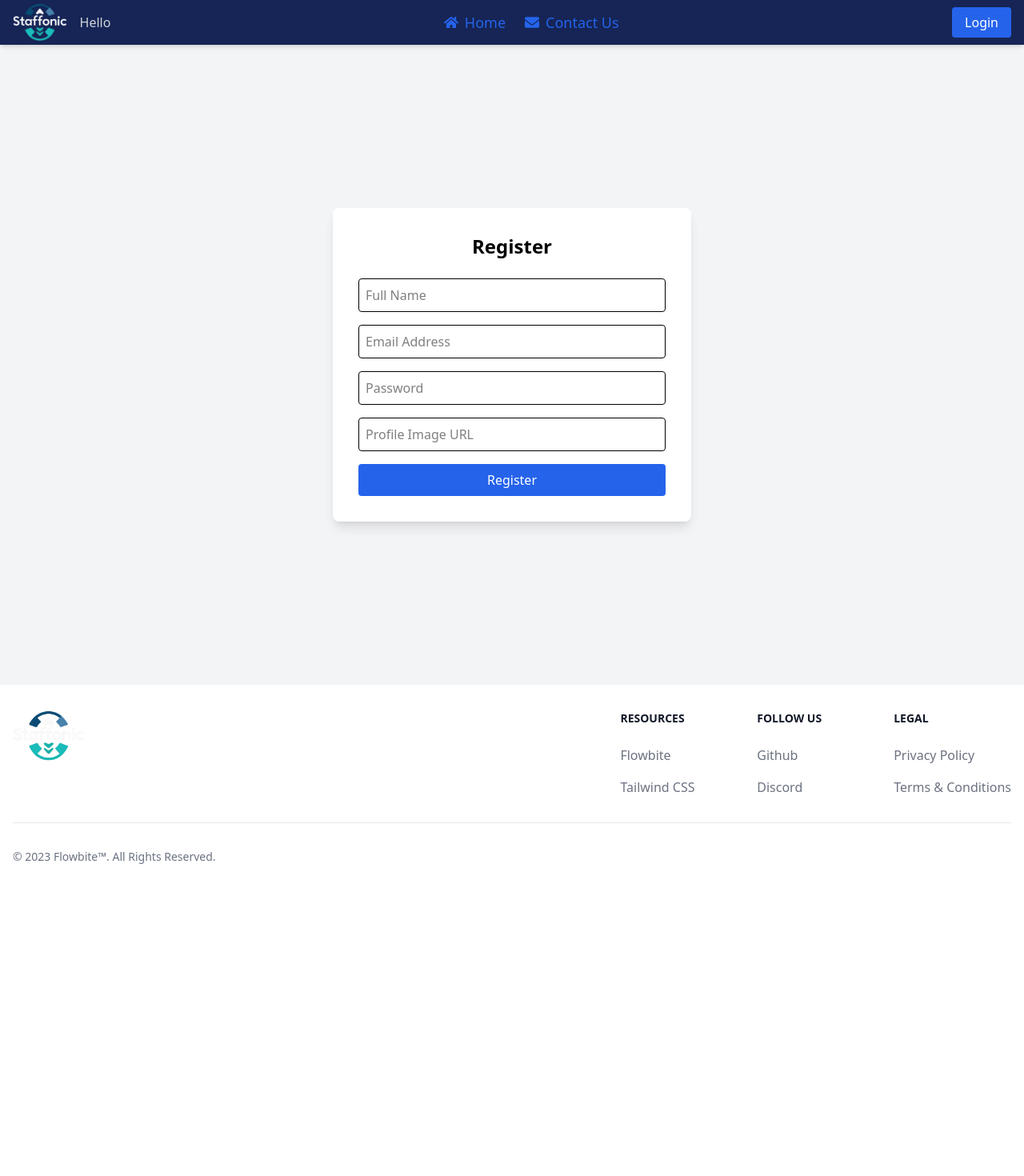
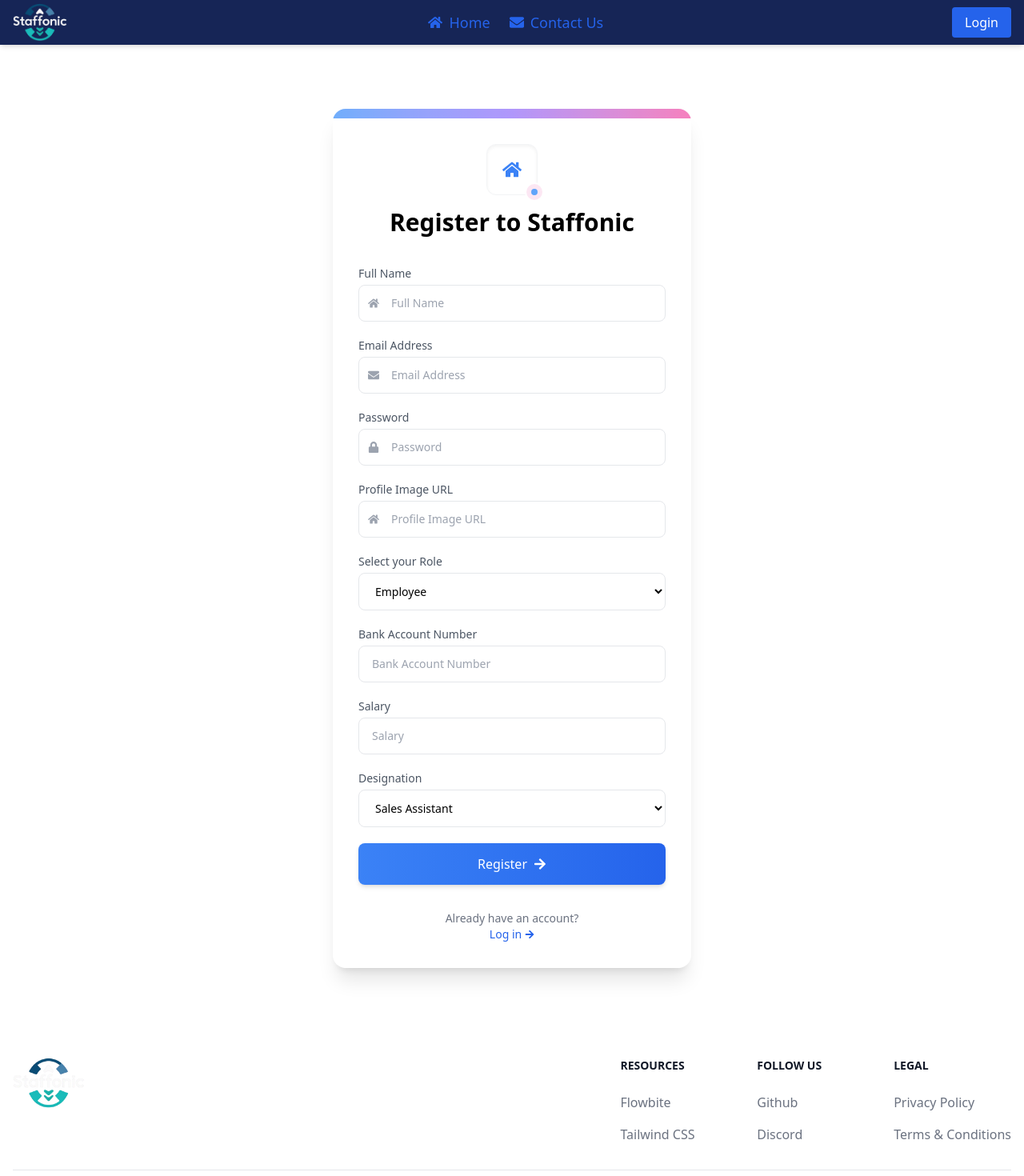
Before and after one commit to SiamunShakib/staffonic-client, a React (Vite) app: page /register in a window 1280 px wide. Shown: the top 1470 px of the page at 80% size. Before the commit the page ends 1113 px from the top, so only its background shows below. Built offline with nearby package versions, Linux system fonts and the light colour scheme; no server answers.

Commit message:
redesign the register page

```diff
--- a/src/Components/Navbar.jsx
+++ b/src/Components/Navbar.jsx
@@ -7,7 +7,7 @@
 const Navbar = () => {
   const [menuOpen, setMenuOpen] = useState(false);
   const toggleMenu = () => setMenuOpen(!menuOpen);
-  const { user, logOut } = useContext(AuthContext);
+  const { user, userData, logOut } = useContext(AuthContext);
   const navigate = useNavigate();
 
   const handleLogout = () => {
@@ -42,7 +42,7 @@
             <FaTachometerAlt /> Dashboard
           </span>
 
-          {user.role === "employee" && (
+          {userData?.role === "employee" && (
             <ul className="absolute left-0 mt-2 w-56 bg-white shadow-lg rounded-md p-2 space-y-2 z-50 hidden group-hover:block">
               <li>
                 <NavLink
@@ -63,7 +63,7 @@
             </ul>
           )}
 
-          {user.role === "hr" && (
+          {userData?.role === "hr" && (
             <ul className="absolute left-0 mt-2 w-56 bg-white shadow-lg rounded-md p-2 space-y-2 z-50 hidden group-hover:block">
               <li>
                 <NavLink
@@ -84,7 +84,7 @@
             </ul>
           )}
 
-          {user.role === "admin" && (
+          {userData?.role === "admin" && (
             <ul className="absolute left-0 mt-2 w-56 bg-white shadow-lg rounded-md p-2 space-y-2 z-50 hidden group-hover:block">
               <li>
                 <NavLink
@@ -125,8 +125,8 @@
           <a href="/">
             <img src="/public/logo.png" alt="Logo" className="h-12" />
           </a>
-          <h2 className="text-white">{user?.name}</h2>
-          <h2 className="text-gray-300 capitalize">{user?.role} hello</h2>
+          <h2 className="text-white">{userData?.name}</h2>
+          <h2 className="text-gray-300 capitalize">{userData?.role}</h2>
         </div>
 
         <div className="md:hidden">
@@ -175,7 +175,7 @@
                 alt="Profile"
                 className="w-8 h-8 rounded-full border"
               />
-              <span className="text-gray-700 text-sm">{user.displayName}</span>
+              <span className="text-gray-700 text-sm">{userData?.name || user.displayName}</span>
               <NavLink
                 onClick={handleLogout}
                 to="/login"
--- a/src/Context/AuthProvider.jsx
+++ b/src/Context/AuthProvider.jsx
@@ -13,62 +13,61 @@
 
 const AuthProvider = ({ children }) => {
     const [loading, setLoading] = useState(true);
-    const [user, setUser] = useState(null);
+    const [user, setUser] = useState(null);        // Firebase user
+    const [userData, setUserData] = useState(null); // Backend user
     const provider = new GoogleAuthProvider();
 
     const createUser = (email, password) => {
         setLoading(true);
         return createUserWithEmailAndPassword(auth, email, password);
-    }
+    };
 
     const loginUser = (email, password) => {
         setLoading(true);
         return signInWithEmailAndPassword(auth, email, password);
-    }
+    };
 
     const loginWithGoogle = () => {
         setLoading(true);
         return signInWithPopup(auth, provider);
-    }
+    };
 
     const logOut = () => signOut(auth);
 
     const updateUser = (updatedData) => {
         setLoading(true);
         return updateProfile(auth.currentUser, updatedData);
+    };
+
+    // Fetch userData from backend
+    const fetchUserData = async (currentUser) => {
+        try {
+            const res = await fetch(`http://localhost:5000/users?email=${currentUser.email}`);
+            const data = await res.json();
+            if (data.length > 0) setUserData(data[0]);
+        } catch (err) {
+            console.error(err);
         }
+    };
 
     useEffect(() => {
         const unSubscribe = onAuthStateChanged(auth, async (currentUser) => {
+            setUser(currentUser);
+
             if (currentUser) {
-                try {
-                    // Fetch full user from backend
-                    const res = await fetch(`http://localhost:5000/users?email=${currentUser.email}`);
-                    const data = await res.json();
-                    if (data.length > 0) {
-                        setUser(data[0]); // backend user with role, fired, etc.
-                    } else {
-                        // fallback if user not in backend yet
-                        setUser({
-                            name: currentUser.displayName || "",
-                            email: currentUser.email,
-                            photoURL: currentUser.photoURL || "",
-                            role: "employee", // default
-                            fired: false      // default
-                        });
-                    }
-                } catch (err) {
-                    console.error(err);
-                    setUser({
+                // set default immediately
+                setUserData({
                     name: currentUser.displayName || "",
                     email: currentUser.email,
                     photoURL: currentUser.photoURL || "",
                     role: "employee",
                     fired: false
                 });
-                }
+
+                // fetch backend data immediately
+                fetchUserData(currentUser);
             } else {
-                setUser(null);
+                setUserData(null);
             }
             setLoading(false);
         });
@@ -76,16 +75,25 @@
         return () => unSubscribe();
     }, []);
 
+    // Poll backend every 5 seconds if user exists
+    useEffect(() => {
+        if (!user) return;
+        const interval = setInterval(() => fetchUserData(user), 5000);
+        return () => clearInterval(interval);
+    }, [user]);
+
     const authInfo = {
         user,
+        userData,
         setUser,
+        setUserData,
         loading,
         createUser,
         loginUser,
         logOut,
         updateUser,
         loginWithGoogle
-    }
+    };
 
     return (
         <AuthContext.Provider value={authInfo}>
--- a/src/Pages/Login.jsx
+++ b/src/Pages/Login.jsx
@@ -34,7 +34,7 @@
         });
       })
       .catch(error =>{
-         Swal.fire("Error", "Google login failed", error);
+         Swal.fire("Login Error", "Invalid User Name or Password", error);
 
       })
     }
--- a/src/Pages/Profile/Profile.jsx
+++ b/src/Pages/Profile/Profile.jsx
@@ -2,14 +2,14 @@
 import { AuthContext } from '../../Context/AuthContext';
 
 const Profile = () => {
-    const {user} = useContext(AuthContext)
+    const {user, userData} = useContext(AuthContext)
     console.log({user})
 
     return (
         <div>
-            <h1>{user?.displayName}</h1>
-            <h1>{user?.email}</h1>
-            <h1>{user?.role}</h1>
+            <h1>{userData?.name}</h1>
+            <h1>{userData?.email}</h1>
+            <h1>{userData?.role}</h1>
             <img src={user?.photoURL} alt={user?.displayName} />
         </div>
     );
--- a/src/Pages/Register.jsx
+++ b/src/Pages/Register.jsx
@@ -1,7 +1,9 @@
 import React, { useContext, useState } from "react";
 import { AuthContext } from "../Context/AuthContext";
-import { useNavigate } from "react-router";
+import { useNavigate, Link } from "react-router";
 import Swal from "sweetalert2";
+import { Helmet } from "react-helmet-async";
+import { FaArrowRight, FaHome, FaLock, FaEnvelope } from "react-icons/fa";
 
 const Register = () => {
   const { createUser, updateUser, setUser } = useContext(AuthContext);
@@ -15,6 +17,10 @@
     const email = form.email.value;
     const password = form.password.value;
     const imageUrl = form.image.value;
+    const role = form.role.value;
+    const bankAccount = form.bankAccount.value;
+    const salary = parseFloat(form.salary.value) || 0;
+    const designation = form.designation.value;
 
     setError("");
 
@@ -29,28 +35,27 @@
     }
 
     try {
-      // Firebase: create user
       const result = await createUser(email, password);
       if (!result?.user) throw new Error("User creation failed");
 
-      // Firebase: update profile
       await updateUser({
         displayName: name,
         photoURL: imageUrl,
       });
 
-      // MongoDB: save user to backend
       const newUser = {
         name,
         email,
         photo: imageUrl,
-        role: "employee", // default role
+        role,
+        designation,
+        bankAccount,
+        salary,
         isVerified: false,
         fired: false,
         createdAt: new Date(),
       };
 
-      // Check if user already exists
       const checkRes = await fetch(`http://localhost:5000/users?email=${email}`);
       const existingUsers = await checkRes.json();
 
@@ -61,11 +66,11 @@
           body: JSON.stringify(newUser),
         });
       }
-      // Fetch full user from backend and set to state
+
       const savedUserRes = await fetch(`http://localhost:5000/users?email=${email}`);
       const savedUsers = await savedUserRes.json();
       if (savedUsers.length > 0) {
-        setUser(savedUsers[0]); // set user with role, name, photo, etc.
+        setUser(savedUsers[0]);
       }
 
       Swal.fire({
@@ -76,7 +81,7 @@
         timer: 1500,
       });
 
-      navigate("/"); // redirect after success
+      navigate("/");
     } catch (err) {
       setError(err.message);
       console.error(err);
@@ -84,45 +89,148 @@
   };
 
   return (
-    <div className="min-h-screen flex items-center justify-center bg-gray-100">
-      <div className="bg-white shadow-lg rounded-lg p-8 w-full max-w-md">
-        <h2 className="text-2xl font-bold text-center mb-6">Register</h2>
-        <form onSubmit={handleRegister} className="space-y-4">
+    <div className="py-10 md:py-20 flex items-center justify-center px-4">
+      <Helmet>
+        <title>Staffonic | Register</title>
+      </Helmet>
+      <div className="w-full max-w-md bg-bas rounded-2xl overflow-hidden shadow-xl hover:shadow-2xl transition-all duration-500">
+        <div className="relative h-3 bg-gradient-to-r from-blue-400 via-purple-400 to-pink-400">
+          <div className="absolute inset-0 bg-white opacity-10"></div>
+        </div>
+
+        <div className="p-8">
+          <div className="flex flex-col items-center mb-8 group">
+            <div className="relative mb-4">
+              <div className="w-16 h-16 rounded-xl flex items-center justify-center border border-gray-100 shadow-inner group-hover:rotate-6 transition-transform duration-300">
+                <FaHome className="text-blue-500 text-2xl" />
+              </div>
+              <div className="absolute -bottom-2 -right-2 w-6 h-6 rounded-full bg-pink-100 border-2 border-white flex items-center justify-center">
+                <div className="w-2 h-2 rounded-full bg-blue-400"></div>
+              </div>
+            </div>
+            <h1 className="text-3xl font-bold text-primary mb-1">Register to Staffonic</h1>
+          </div>
+
+          {/* Register Form */}
+          <form onSubmit={handleRegister} className="space-y-5">
+            <div className="relative">
+              <label className="block mb-1 text-sm font-medium text-gray-600">Full Name</label>
               <input
+                required
+                name="name"
                 type="text"
-            name="name"
+                className="w-full px-4 pl-10 py-3 text-sm border border-gray-200 rounded-lg focus:ring-2 focus:ring-blue-400 focus:border-blue-400 outline-none transition-all placeholder-gray-400"
                 placeholder="Full Name"
-            className="w-full p-2 border rounded"
+              />
+              <FaHome className="absolute left-3 top-10 text-gray-400 text-sm" />
+            </div>
+
+            <div className="relative">
+              <label className="block mb-1 text-sm font-medium text-gray-600">Email Address</label>
+              <input
                 required
+                name="email"
+                type="email"
+                className="w-full px-4 pl-10 py-3 text-sm border border-gray-200 rounded-lg focus:ring-2 focus:ring-blue-400 focus:border-blue-400 outline-none transition-all placeholder-gray-400"
+                placeholder="Email Address"
               />
+              <FaEnvelope className="absolute left-3 top-10 text-gray-400 text-sm" />
+            </div>
+
+            <div className="relative">
+              <label className="block mb-1 text-sm font-medium text-gray-600">Password</label>
               <input
-            type="email"
-            name="email"
-            placeholder="Email Address"
-            className="w-full p-2 border rounded"
                 required
+                name="password"
+                type="password"
+                className="w-full px-4 pl-10 py-3 text-sm border border-gray-200 rounded-lg focus:ring-2 focus:ring-blue-400 focus:border-blue-400 outline-none transition-all placeholder-gray-400"
+                placeholder="Password"
               />
+              <FaLock className="absolute left-3 top-10 text-gray-400 text-sm" />
+            </div>
+
+            <div className="relative">
+              <label className="block mb-1 text-sm font-medium text-gray-600">Profile Image URL</label>
               <input
-            type="password"
-            name="password"
-            placeholder="Password"
-            className="w-full p-2 border rounded"
                 required
+                name="image"
+                type="text"
+                className="w-full px-4 pl-10 py-3 text-sm border border-gray-200 rounded-lg focus:ring-2 focus:ring-blue-400 focus:border-blue-400 outline-none transition-all placeholder-gray-400"
+                placeholder="Profile Image URL"
               />
+              <FaHome className="absolute left-3 top-10 text-gray-400 text-sm" />
+            </div>
+
+            <div className="relative">
+              <label className="block mb-1 text-sm font-medium text-gray-600">Select your Role</label>
+              <select
+                name="role"
+                required
+                className="w-full px-4 py-3 text-sm border border-gray-200 rounded-lg focus:ring-2 focus:ring-blue-400 focus:border-blue-400 outline-none transition-all"
+                defaultValue="employee"
+              >
+                <option value="employee">Employee</option>
+                <option value="hr">HR</option>
+              </select>
+            </div>
+
+            <div className="relative">
+              <label className="block mb-1 text-sm font-medium text-gray-600">Bank Account Number</label>
               <input
+                required
+                name="bankAccount"
                 type="text"
-            name="image"
-            placeholder="Profile Image URL"
-            className="w-full p-2 border rounded"
+                className="w-full px-4 py-3 text-sm border border-gray-200 rounded-lg focus:ring-2 focus:ring-blue-400 focus:border-blue-400 outline-none transition-all placeholder-gray-400"
+                placeholder="Bank Account Number"
               />
+            </div>
+
+            <div className="relative">
+              <label className="block mb-1 text-sm font-medium text-gray-600">Salary</label>
+              <input
+                required
+                name="salary"
+                type="number"
+                className="w-full px-4 py-3 text-sm border border-gray-200 rounded-lg focus:ring-2 focus:ring-blue-400 focus:border-blue-400 outline-none transition-all placeholder-gray-400"
+                placeholder="Salary"
+              />
+            </div>
+
+            <div className="relative">
+              <label className="block mb-1 text-sm font-medium text-gray-600">Designation</label>
+              <select
+                required
+                name="designation"
+                className="w-full px-4 py-3 text-sm border border-gray-200 rounded-lg focus:ring-2 focus:ring-blue-400 focus:border-blue-400 outline-none transition-all"
+                defaultValue="sales assistant"
+              >
+                <option value="sales assistant">Sales Assistant</option>
+                <option value="social media executive">Social Media Executive</option>
+                <option value="digital marketer">Digital Marketer</option>
+              </select>
+            </div>
+
             {error && <p className="text-red-500 text-sm">{error}</p>}
+
             <button
               type="submit"
-            className="w-full bg-blue-600 text-white p-2 rounded hover:bg-blue-700"
+              className="w-full py-3.5 px-4 bg-gradient-to-r from-blue-500 to-blue-600 hover:from-blue-600 hover:to-blue-700 text-white font-medium rounded-lg shadow-md transition-all duration-300 flex items-center justify-center gap-2 group"
             >
-            Register
+              <span>Register</span>
+              <FaArrowRight className="group-hover:translate-x-1 transition-transform duration-300" />
             </button>
           </form>
+
+          <p className="text-center text-sm text-gray-500 mt-8">
+            Already have an account?
+            <Link
+              to="/login"
+              className="text-blue-600 font-medium hover:underline flex items-center justify-center gap-1"
+            >
+              Log in <FaArrowRight className="text-xs" />
+            </Link>
+          </p>
+        </div>
       </div>
     </div>
   );
--- a/src/Router/Route.jsx
+++ b/src/Router/Route.jsx
@@ -12,6 +12,7 @@
 import Payroll from "../Pages/Payroll/Payroll";
 import Progress from "../Pages/Progress/Progress";
 import Profile from "../Pages/Profile/Profile";
+import Contact from "../Pages/Contact/Contact";
 
 
 export const Router = createBrowserRouter([
@@ -64,6 +65,10 @@
       {
         path: '/payroll',
         element: <PrivateRoute><Payroll/></PrivateRoute>
+      },
+      {
+        path: '/contact',
+        Component: Contact
       }
     ]
   },
```
Also changed, not shown: src/Pages/AllEmployeeList/AllEmployeeList.jsx (+53 -45 lines), src/Pages/Contact/Contact.jsx (added, +11 -0 lines). Lines whose indentation alone changed are shown as unchanged.
